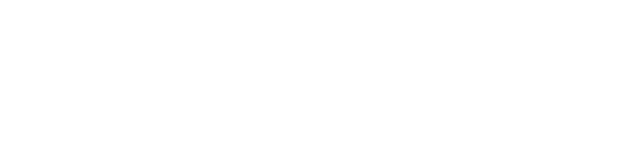
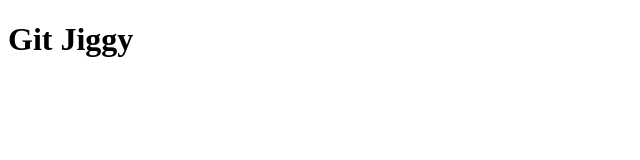
Before and after one commit to tommy-fm35/git-basics, a plain HTML site: page index.html in a window 1280 px wide. Shown: the whole page, without its empty margins (0-640 px from the left). Drawn offline with Linux system fonts and the light colour scheme.

Commit message:
Added an h1 header to index.html

```diff
--- a/index.html
+++ b/index.html
@@ -8,5 +8,7 @@
 </head>
 <body>
 
+  <h1>Git Jiggy</h1>
+
 </body>
 </html>
```
